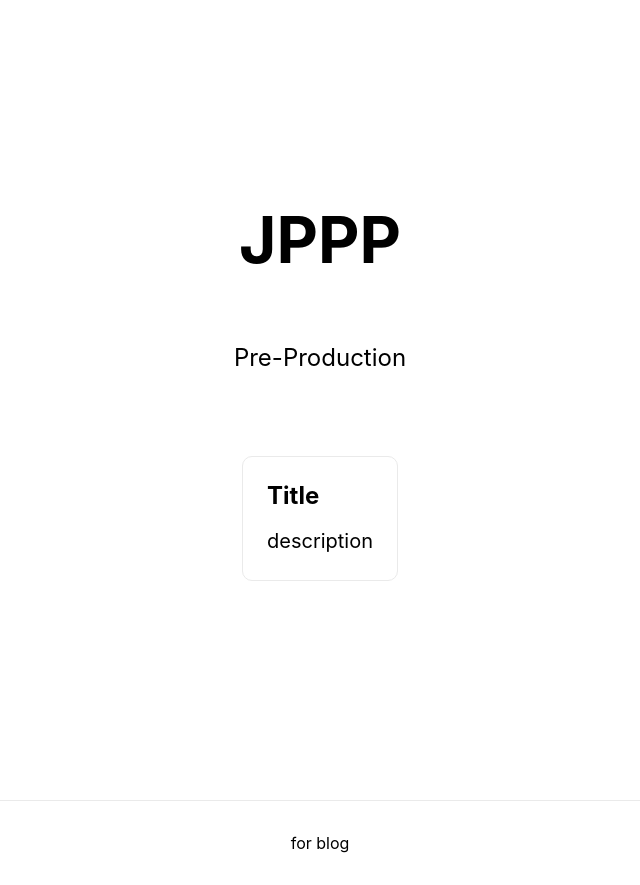
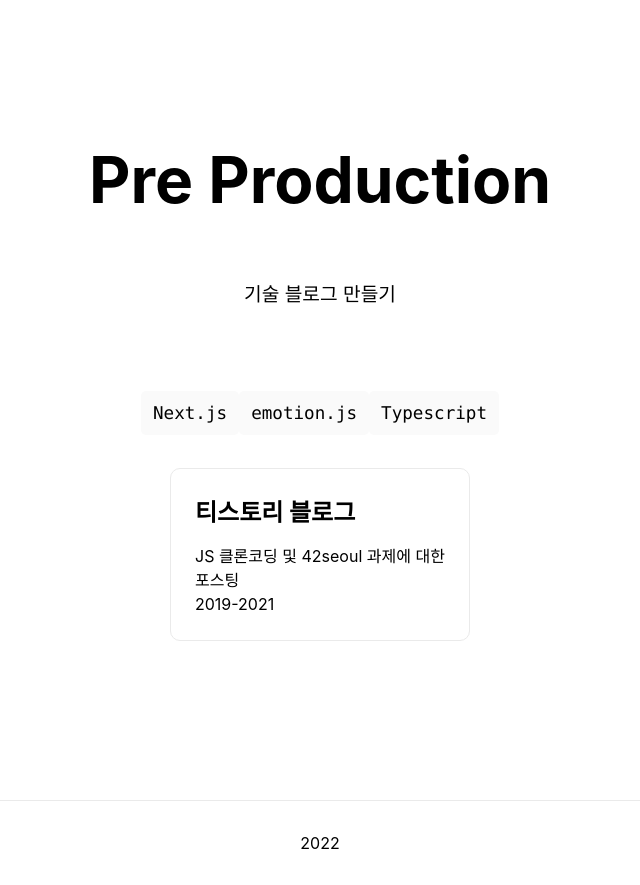
Before and after one commit to humonnom/DEV-BLOG, a Next.js app: page / in a window 1280 px wide. Shown: the whole page, without its empty margins (320-960 px from the left). Built offline with nearby package versions, Linux system fonts and the light colour scheme.

Commit message:
feat: modified some styles

```diff
--- a/pages/index.js
+++ b/pages/index.js
@@ -1,38 +1,34 @@
 import Head from "next/head";
-import Image from "next/image";
 import styles from "../styles/Home.module.css";
 
 export default function Home() {
   return (
     <div className={styles.container}>
       <Head>
-        <title>JPPP</title>
+        <title>Pre Production</title>
         <meta name="description" content="Generated by create next app" />
         <link rel="icon" href="/favicon.ico" />
       </Head>
 
       <main className={styles.main}>
-        <h1 className={styles.title}>JPPP</h1>
+        <h1 className={styles.title}>Pre Production</h1>
 
-        <p className={styles.description}>Pre-Production</p>
-
+        <p className={styles.description}>기술 블로그 만들기</p>
+        <div className={styles.flexLow}>
+          <p className={styles.code}>Next.js</p>
+          <p className={styles.code}>emotion.js</p>
+          <p className={styles.code}>Typescript</p>
+        </div>
         <div className={styles.grid}>
           <a href="" className={styles.card}>
-            <h2>Title</h2>
-            <p>description</p>
+            <h2>티스토리 블로그</h2>
+            <p>JS 클론코딩 및 42seoul 과제에 대한 포스팅</p>
+            <p>2019-2021</p>
           </a>
         </div>
       </main>
 
-      <footer className={styles.footer}>
-        <a
-          href="https://vercel.com?utm_source=create-next-app&utm_medium=default-template&utm_campaign=create-next-app"
-          target="_blank"
-          rel="noopener noreferrer"
-        >
-          for blog
-        </a>
-      </footer>
+      <footer className={styles.footer}>2022</footer>
     </div>
   );
 }
--- a/styles/Home.module.css
+++ b/styles/Home.module.css
@@ -53,7 +53,7 @@
 .description {
   margin: 4rem 0;
   line-height: 1.5;
-  font-size: 1.5rem;
+  font-size: 1.2rem;
 }
 
 .code {
@@ -99,7 +99,7 @@
 
 .card p {
   margin: 0;
-  font-size: 1.25rem;
+  font-size: 1rem;
   line-height: 1.5;
 }
 
@@ -114,3 +114,7 @@
     flex-direction: column;
   }
 }
+
+.flexLow {
+  display: flex;
+}
```
